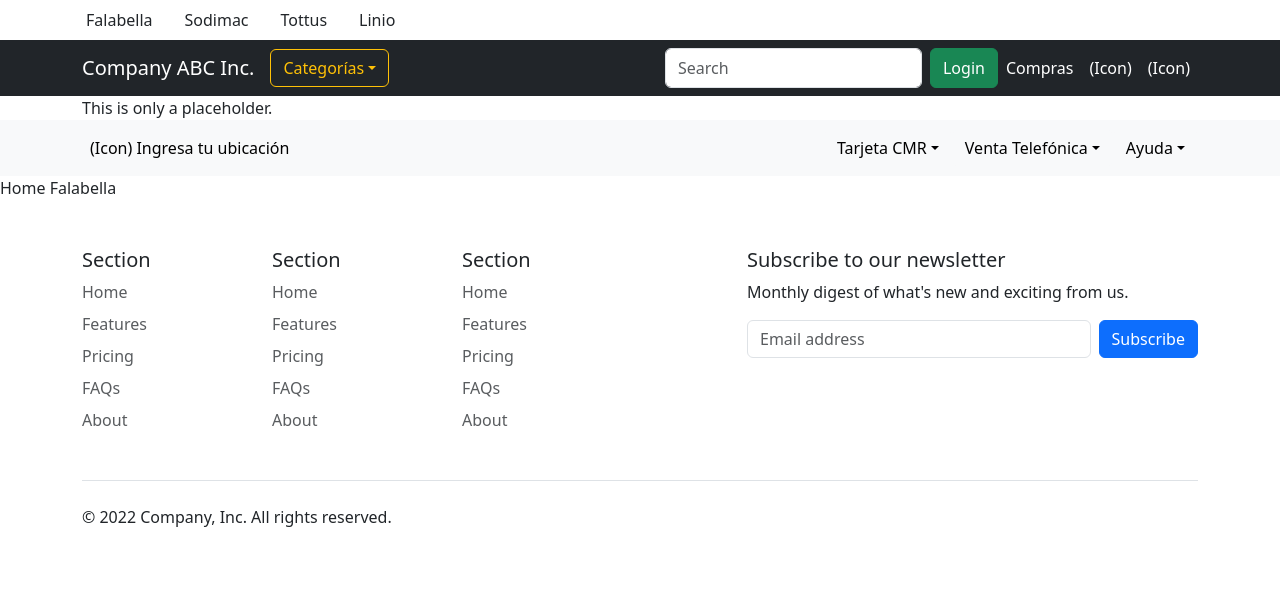
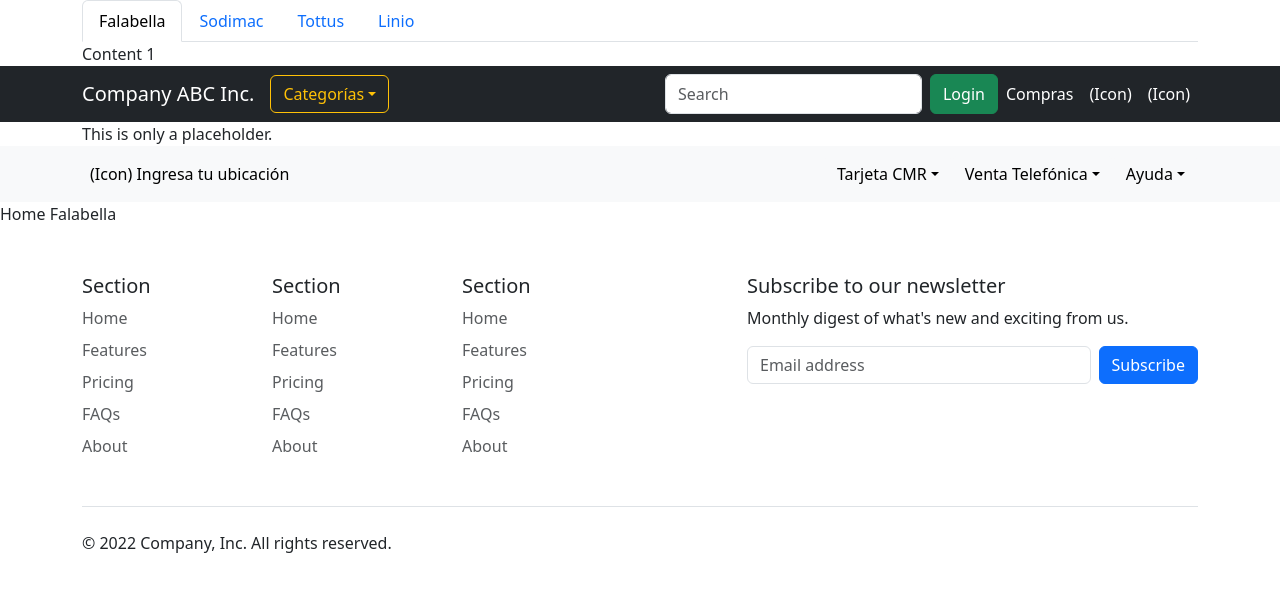
Before and after one commit to paul-ventura-git/03-nextjs-bootstrap, a Next.js app: page /falabella in a window 1280 px wide. Shown: the top 592 px of the page. Built offline with nearby package versions, Linux system fonts and the light colour scheme.

Commit message:
HeaderTab

```diff
--- a/components/HeaderTab.jsx
+++ b/components/HeaderTab.jsx
@@ -2,11 +2,27 @@
 
 export default function HeaderTab() {
   return (
-    <nav className="nav container">
-        <a className="nav-link link-dark active" aria-current="page" href="#">Falabella</a>
-        <a className="nav-link link-dark" href="#">Sodimac</a>
-        <a className="nav-link link-dark" href="#">Tottus</a>
-        <a className="nav-link link-dark disabled" href="#" tabIndex="-1" aria-disabled="true">Linio</a>
-    </nav>
+    <div className='container'>
+      <ul className="nav nav-tabs" id="myTab" role="tablist">
+        <li className="nav-item" role="presentation">
+          <button className="nav-link active" id="falabella-tab" data-bs-toggle="tab" data-bs-target="#falabella" type="button" role="tab" aria-controls="falabella" aria-selected="true">Falabella</button>
+        </li>
+        <li className="nav-item" role="presentation">
+          <button className="nav-link" id="sodimac-tab" data-bs-toggle="tab" data-bs-target="#sodimac" type="button" role="tab" aria-controls="sodimac" aria-selected="false">Sodimac</button>
+        </li>
+        <li className="nav-item" role="presentation">
+          <button className="nav-link" id="tottus-tab" data-bs-toggle="tab" data-bs-target="#tottus" type="button" role="tab" aria-controls="tottus" aria-selected="false">Tottus</button>
+        </li>
+        <li className="nav-item" role="presentation">
+          <button className="nav-link" id="linio-tab" data-bs-toggle="tab" data-bs-target="#linio" type="button" role="tab" aria-controls="linio" aria-selected="false">Linio</button>
+        </li>
+      </ul>
+      <div className="tab-content" id="myTabContent">
+        <div className="tab-pane fade show active" id="falabella" role="tabpanel" aria-labelledby="home-tab">Content 1</div>
+        <div className="tab-pane fade" id="sodimac" role="tabpanel" aria-labelledby="profile-tab">Content 2</div>
+        <div className="tab-pane fade" id="tottus" role="tabpanel" aria-labelledby="contact-tab">Content 3</div>
+        <div className="tab-pane fade" id="linio" role="tabpanel" aria-labelledby="contact-tab">Content 4</div>
+      </div>
+    </div>
   )
 }
```
